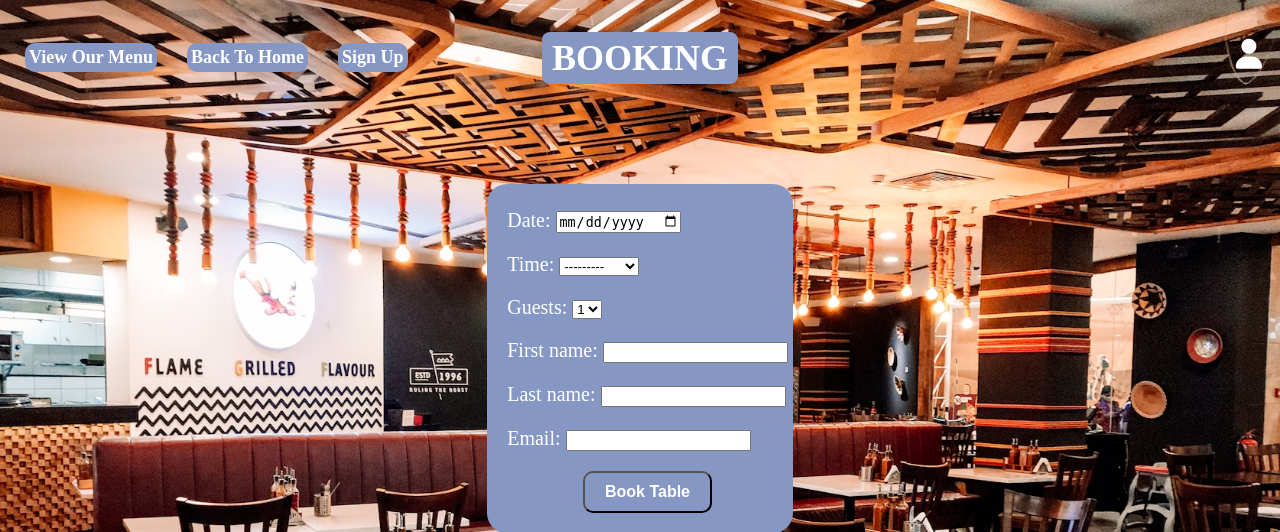
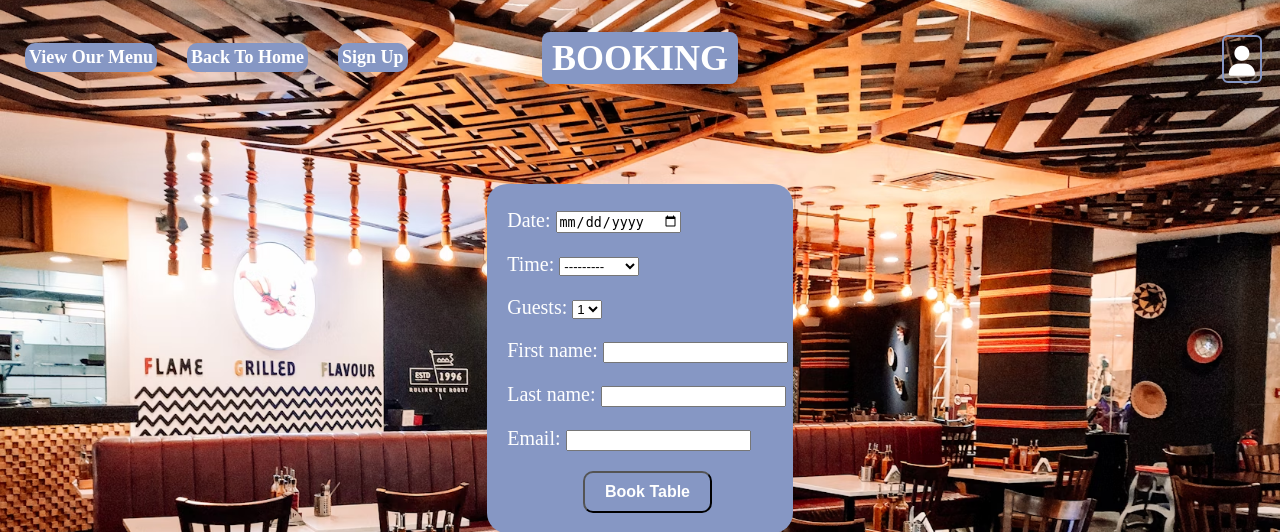
Before and after one commit to ashley9368/restaurant-booking-system, a Django app: page /make/ in a window 1280 px wide. Shown: the top 532 px of the page. Run offline with Django 4.2, Linux system fonts and the light colour scheme; the visitor is signed in with stand-in values (Sample User, id 1); data that the repository does not hold is empty; parts of the project's set-up code (start-up, migrations or seed data) failed here and were passed over.

Commit message:
style login icon before clicked

```diff
--- a/booking_system/forms.py
+++ b/booking_system/forms.py
@@ -31,6 +31,10 @@ class TableBookingForm(forms.ModelForm):
         )
 
     def clean_date(self):
+        """
+        Validate that the selected date is not in the past,
+        and prevent the user from booking a table in the past.
+        """
         selected_date = self.cleaned_data.get('date')
         if selected_date and selected_date < now().date():
             raise ValidationError("You cannot book a table in the past.")
--- a/static/css/style.css
+++ b/static/css/style.css
@@ -79,19 +79,21 @@
     z-index: 1000;
 }
 
+/* Login icon (top right) */
 .menu-toggle-account {
     background: none;
-    border: none;
+    border: 2px solid #8697C4;
+    border-radius: 6px;
     cursor: pointer;
     font-size: 30px;
     color: #ffffff;
-    padding: 0;
+    padding: 5px;
     margin: 0;
 }
 
 .menu-toggle-account i {
     font-size: 30px;
-    color: #ffffff;
+    color: #FFFFFF;
     vertical-align: middle;
 }
 
```
